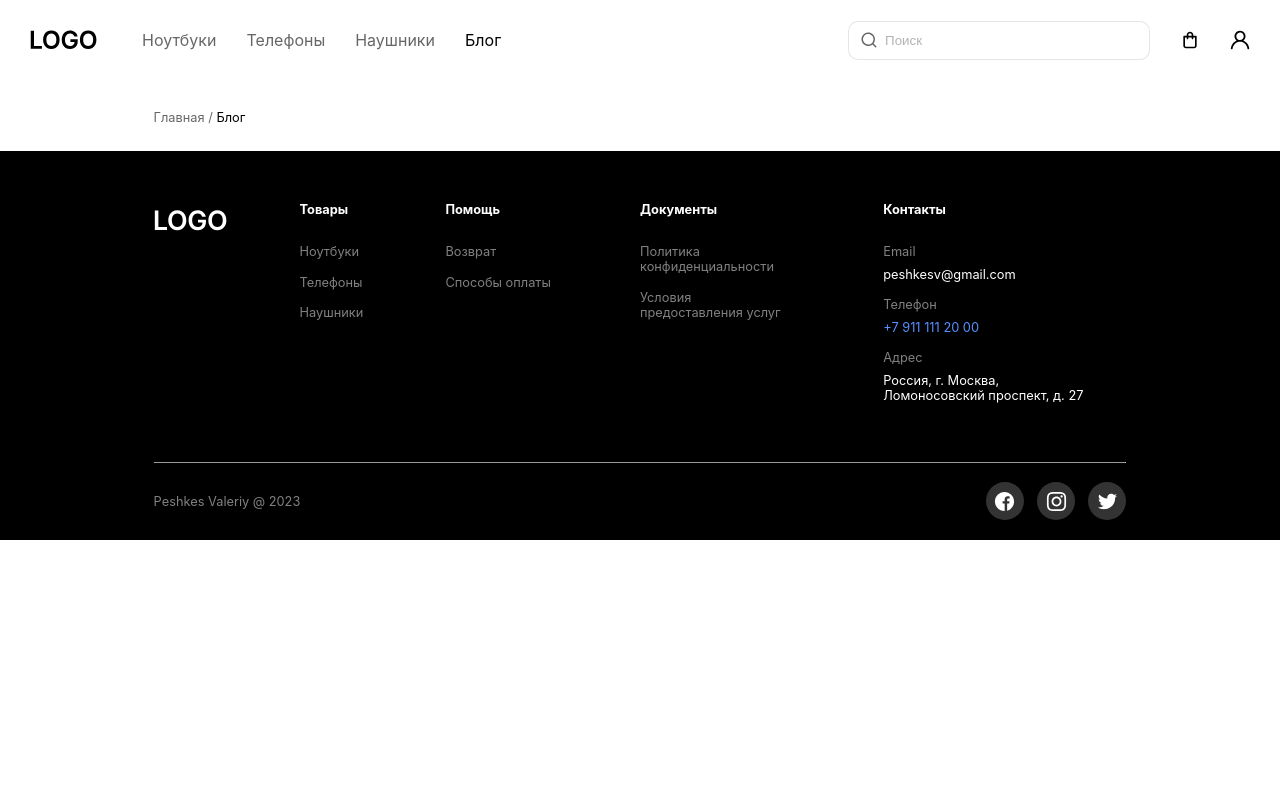
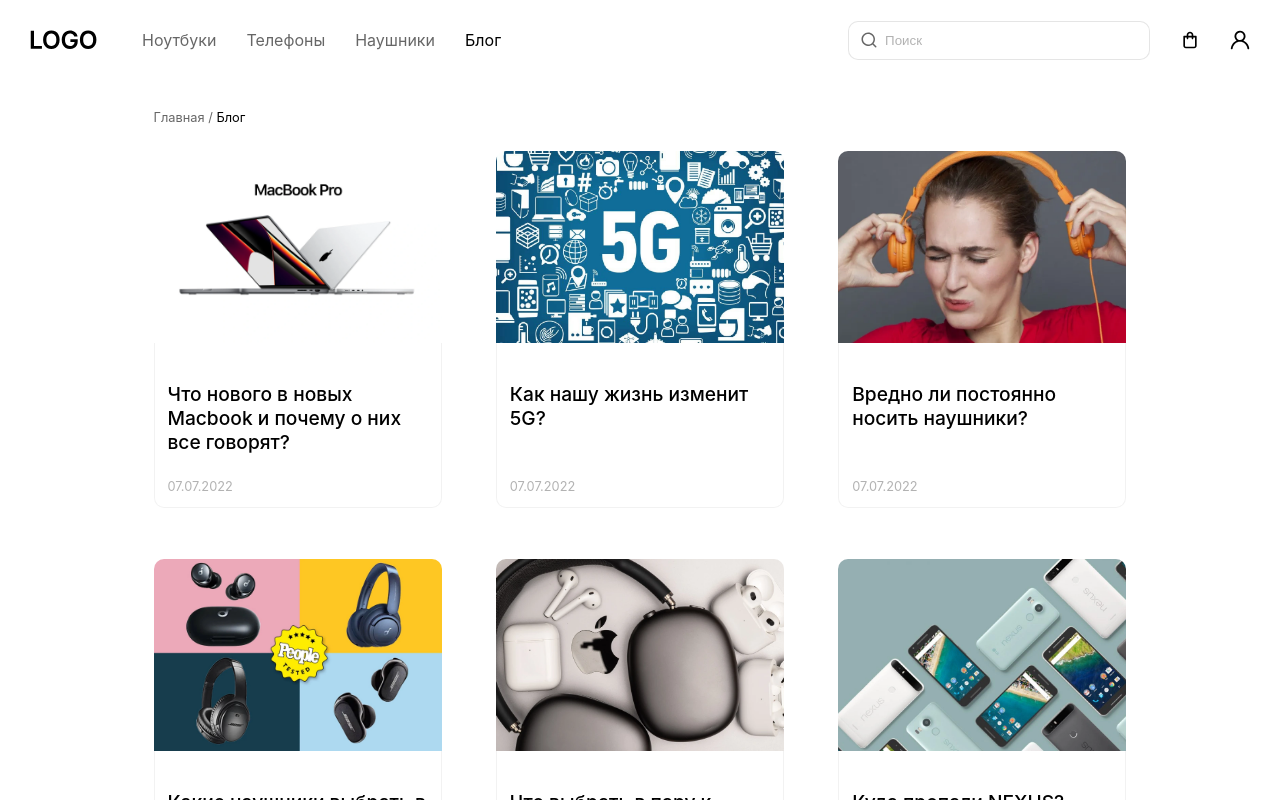
Before and after one commit to Peshkes/tech_store, a React (Create React App) app: page /blog in a window 1280 px wide. Shown: the top 800 px of the page. Built offline with nearby package versions, Linux system fonts and the light colour scheme; the HTML template or start-up script is replaced by a standard one.

Commit message:
fixed routes and added the blog

```diff
--- a/src/components/header/search/SearchResultItem.js
+++ b/src/components/header/search/SearchResultItem.js
@@ -9,7 +9,7 @@
         setIsActive(false);
     }
     return (
-        <Link to={ result.name ? `/product/${result.id}` :  `/blog/${result.id}`} onClick={clickHandler}>
+        <Link to={ result.name ? `/product/${result.id}` :  `/articles/${result.id}`} onClick={clickHandler}>
             <div className={style.resultItem}>
                 {result.name ?
                     result.type === 'laptops' ?
--- a/src/components/main/Main.js
+++ b/src/components/main/Main.js
@@ -26,8 +26,11 @@
                 <Route element={<ProductPage/>} path={'product'}/>
                 <Route element={<ProductsPage/>} path={"product/:productId"}/>
 
-                <Route element={<BlogPage/>} path={"blog"}/>
-                <Route element={<ArticlePage/>} path={"blog/:articleId"}/>
+                <Route element={<BlogPage/>} path={"blog"}>
+                    <Route element={<BlogPage/>} path={':page_number'}/>
+                </Route>
+
+                <Route element={<ArticlePage/>} path={"articles/:articleId"}/>
 
                 <Route element={<ProfilePage/>} path={"profile"}/>
                 <Route element={<ProfilePage/>} path={"profile/:action"}/>
--- a/src/components/main/article_page/ArticlePage.js
+++ b/src/components/main/article_page/ArticlePage.js
@@ -18,7 +18,6 @@
         if (!articleObject) {
             navigate('/blog');
         }
-        window.scrollTo(0, 0);
     }, []);
 
     return (
--- a/src/components/main/articles_gallery/ArticlesGallery.js
+++ b/src/components/main/articles_gallery/ArticlesGallery.js
@@ -3,15 +3,22 @@
 import {articles} from "../../../utils/articlesConst";
 import {urlParsing} from "../../../utils/functions";
 import {useParams} from "react-router-dom";
-import {productsArr} from "../../../utils/productsConst";
 import ArticleCard from "./articleCard/ArticleCard";
+import Pagination from "../pagination/Pagination";
 
-const ArticlesGallery = ({count_on_page, count}) => {
+const ArticlesGallery = ({count_on_page = 6, count = articles.length}) => {
     const {page_number} = useParams();
-    if (!count)
-        count = articles.length;
     const currentArticles = articles.sort((a, b) => b.date - a.date).slice(0, count);
     const pagesCount = Math.ceil(count / count_on_page);
+
+    // useEffect(() => {
+    //     if (!mounted()) return
+    //         window.scrollTo({
+    //             top: 80,
+    //             behavior: "smooth",
+    //         });
+    //
+    // }, [page_number])
 
     let pageNumber;
     let lastProductIndex;
@@ -20,19 +27,27 @@
 
     if (pagesCount !== 1) {
         pageNumber = urlParsing(page_number, pagesCount);
-        lastProductIndex = pageNumber * count;
-        firstProductIndex = lastProductIndex - count;
-        currentProductPage = productsArr.slice(firstProductIndex, lastProductIndex);
+        lastProductIndex = pageNumber * count_on_page;
+        firstProductIndex = lastProductIndex - count_on_page;
+        currentProductPage = currentArticles.slice(firstProductIndex, lastProductIndex);
     }
 
-    return (
-        <div className={style.articlesGallery}>
-            {pagesCount === 1 ?
-                currentArticles.map((item, index) => <ArticleCard key={'article ' + index} article={item}/>) : null
+    if (pagesCount === 1)
+        return (
+            <div className={style.articlesGallery}>
+                {currentArticles.map((item, index) => <ArticleCard key={'article ' + index} article={item}/>)}
+            </div>
+        );
+    else
+        return (
+            <div>
+                <div className={style.articlesGallery}>
+                    {currentProductPage.map((item, index) => <ArticleCard key={'article ' + index} article={item}/>)}
+                </div>
+                <Pagination pageNumber={pageNumber} pagesCount={pagesCount}/>
+            </div>
+        );
 
-            }
-        </div>
-    );
 };
 
 export default ArticlesGallery;
--- a/src/components/main/articles_gallery/articleCard/ArticleCard.js
+++ b/src/components/main/articles_gallery/articleCard/ArticleCard.js
@@ -5,11 +5,11 @@
 const ArticleCard = ({article}) => {
     return (
         <div className={style.articleCard}>
-            <Link to={`/blog/${article.id}`}>
+            <Link to={`/articles/${article.id}`}>
                 <div className={style.image} style={{backgroundImage: `url(${article.image})`}}/>
             </Link>
             <div className={style.textBlock}>
-                <Link to={`/blog/${article.id}`}>
+                <Link to={`/articles/${article.id}`}>
                     <h3>{article.title}</h3>
                 </Link>
                 <p>{article.date.toLocaleDateString('ru-ru')}</p>
--- a/src/components/main/articles_gallery/articleCard/articlesCard.module.css
+++ b/src/components/main/articles_gallery/articleCard/articlesCard.module.css
@@ -2,7 +2,7 @@
     display: flex;
     flex-direction: column;
     width: 22.5vw;
-    margin-bottom: 2vw;
+    margin-bottom: 4vw;
     transition: 0.5s;
 }
 .articleCard:hover{
--- a/src/components/main/blog_page/BlogPage.js
+++ b/src/components/main/blog_page/BlogPage.js
@@ -2,6 +2,9 @@
 import style from './blogPage.module.css';
 import {HeaderContext} from "../../../utils/context";
 import BreadCrumbs from "../bread_crumbs/BreadCrumbs";
+import ArticlesGallery from "../articles_gallery/ArticlesGallery";
+import Banner from "../banner/Banner";
+import {useMounted} from "../../../hooks/useMounted";
 
 const BlogPage = () => {
     const {setHeaderStyle, headerStyle} = useContext(HeaderContext);
@@ -11,11 +14,14 @@
             setHeaderStyle('white');
     }, []);
 
+
     return (
         <div className={style.blogPage}>
             <div className="narrow">
                 <BreadCrumbs/>
+                <ArticlesGallery/>
             </div>
+            <Banner/>
         </div>
     );
 };
--- a/src/components/main/bread_crumbs/BreadCrumbs.js
+++ b/src/components/main/bread_crumbs/BreadCrumbs.js
@@ -9,8 +9,11 @@
     let match = useResolvedPath("").pathname;
     let routeCrumbs = match.split('/');
     let length = routeCrumbs.length;
+
     if(routeCrumbs[length - 2] === 'product')
         routeCrumbs[length - 2] += 's';
+    if(routeCrumbs[length - 2] === 'articles')
+        routeCrumbs[length - 2] = 'blog';
 
     if (routeCrumbs[length - 1] === '')
         routeCrumbs.pop();
--- a/src/components/main/pagination/Pagination.js
+++ b/src/components/main/pagination/Pagination.js
@@ -5,7 +5,7 @@
 import preventButton from '../../../images/preventButton.svg';
 
 
-const Pagination = ({pageNumber, count, totalCountProducts, pagesCount}) => {
+const Pagination = ({pageNumber, pagesCount}) => {
 
     const isPrevent = useRef();
     const isNext = useRef();
@@ -22,13 +22,13 @@
 
 
     //arrows right and left
-    if (pageNumber !== 1 && pageNumber !== Math.ceil(totalCountProducts / count)) {
+    if (pageNumber !== 1 && pageNumber !== pagesCount) {
         isPrevent.current = true;
         isNext.current = true
     } else if (pageNumber === 1) {
         isPrevent.current = false;
         isNext.current = true;
-    } else if (pageNumber === Math.ceil(totalCountProducts / count)) {
+    } else if (pageNumber === pagesCount) {
         isPrevent.current = true;
         isNext.current =  false;
     }
--- a/src/components/main/products_gallery/ProductsGallery.js
+++ b/src/components/main/products_gallery/ProductsGallery.js
@@ -24,11 +24,8 @@
             <div className={style.productsGallery}>
                 {currentProductPage.map(item => <ProductCard key={item.id} item={item}/>)}
             </div>
-            <Pagination pageNumber={pageNumber} count={count}
-                        totalCountProducts={totalCountProducts} pagesCount={pagesCount}/>
+            <Pagination pageNumber={pageNumber} pagesCount={pagesCount}/>
         </div>
-
-
     );
 };
 
--- /dev/null
+++ b/src/hooks/useMounted.js
@@ -0,0 +1,14 @@
+import {useEffect, useRef} from "react";
+
+export const useMounted = () => {
+    const mounted = useRef(false)
+
+    useEffect(() => {
+        mounted.current = true
+        return () => {
+            mounted.current = false
+        }
+    }, [])
+
+    return () => mounted.current
+}
--- a/src/utils/constants.js
+++ b/src/utils/constants.js
@@ -2,9 +2,9 @@
 import slide2 from '../images/slider/slide2.webp';
 
 export const menuList = [
-    {name: 'Ноутбуки', route: 'products/laptops'},
-    {name: 'Телефоны', route: 'products/phones'},
-    {name: 'Наушники', route: 'products/headphones'},
+    {name: 'Ноутбуки', route: 'products/type=laptops'},
+    {name: 'Телефоны', route: 'products/type=phones'},
+    {name: 'Наушники', route: 'products/type=headphones'},
     {name: 'Блог', route: 'blog'}
 ];
 
```
